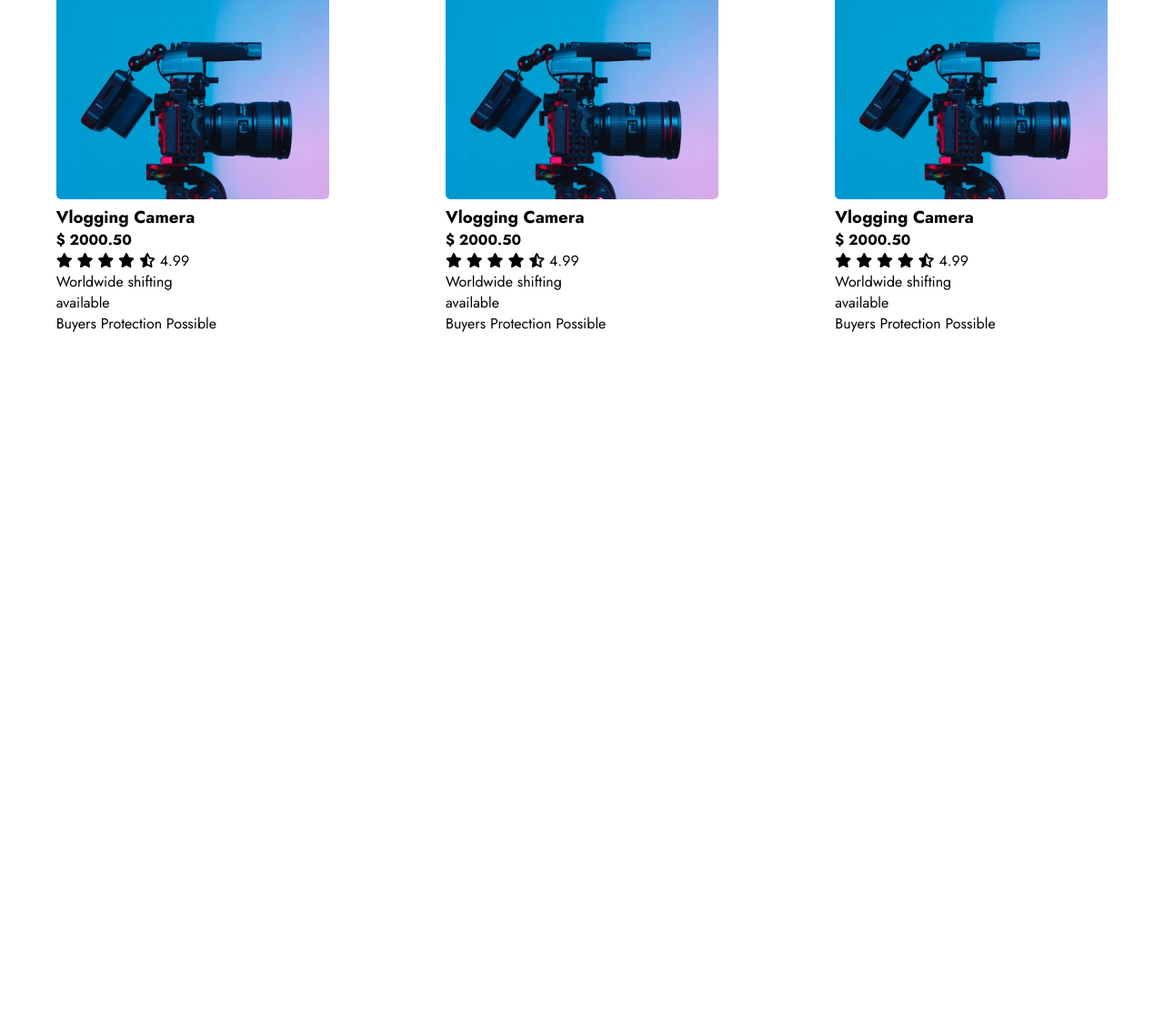
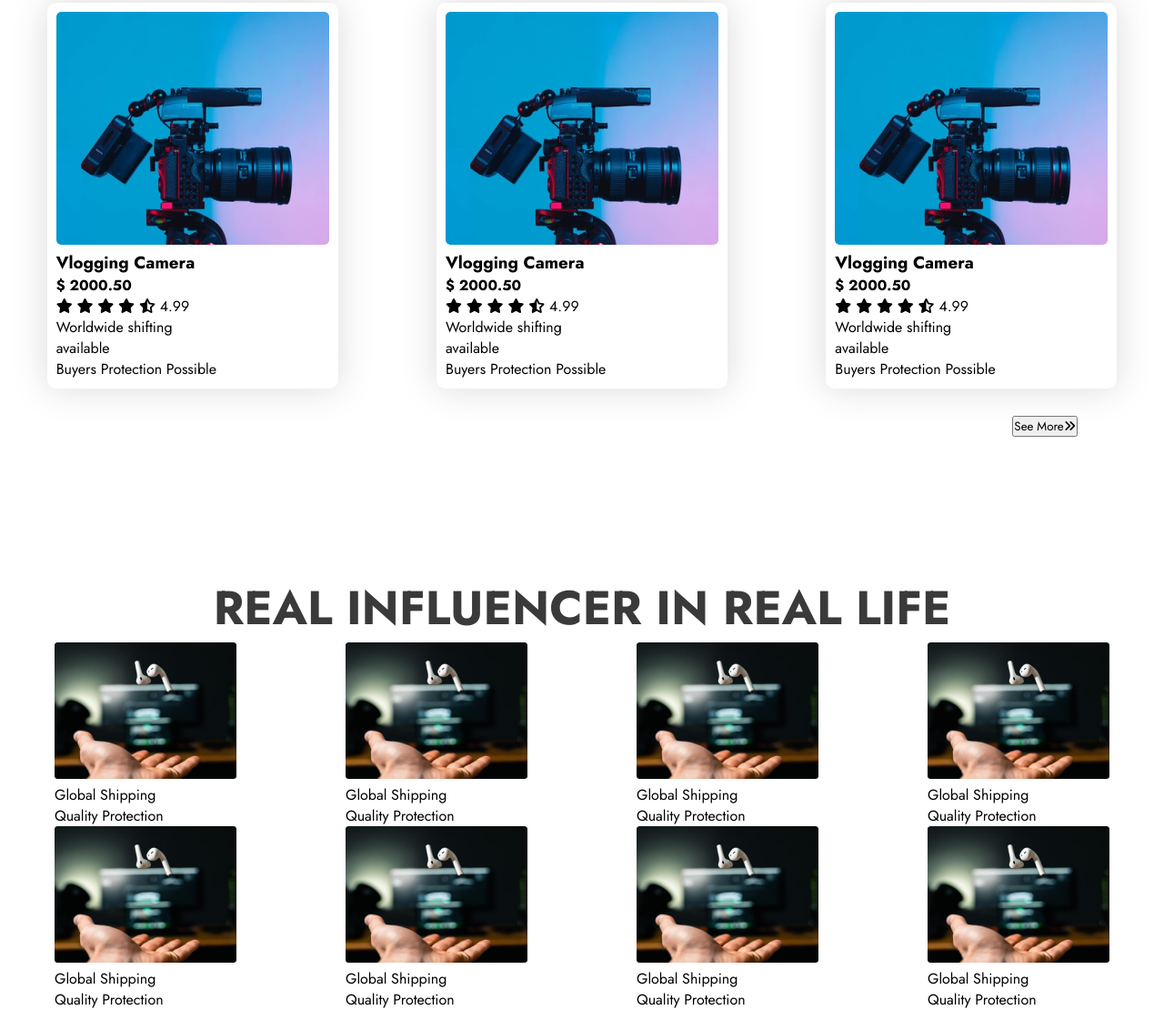
Before and after one commit to MK-Hasan-Mahdi/influencer-gear, a plain HTML site: page index.html in a window 1280 px wide. Shown: the part 1961-3071 px from the top of the page at 91% size. Before the commit the page ends 2328 px from the top, so only its background shows below. Drawn offline with Linux system fonts and the light colour scheme.

Commit message:
without footer

```diff
--- a/css/styles.css
+++ b/css/styles.css
@@ -141,3 +141,45 @@ header{
     height: 256px;
     border-radius: 5px;
 }
+
+.collection-banner img:hover{
+    /* transform: scale(1.3,1.3);
+    transition: .5s transform; */
+    filter: drop-shadow(4px 4px 6px gray);
+    transform: scale(1.1);
+}
+
+.collection{
+    background: #FFFFFF;
+    padding: 10px;
+    border-radius: 10px;
+    box-shadow: 0px 0px 40px rgba(0, 0, 0, 0.15);
+}
+
+.seemore-button{
+    display: flex;
+    justify-content: flex-end;
+    margin-top: 30px;
+    margin-right: 95px;
+}
+
+/* followus gallery */
+
+.followus-area{
+    margin-top: 150px;
+}
+
+.followus-area h2{
+    text-align: center;
+}
+
+.img-item img{
+    width: 200px;
+    height: 150px;
+}
+
+.followus-gallery{
+    display: grid;
+    grid-template-columns: repeat(4, 1fr);
+    justify-items: center;
+}
--- a/index.html
+++ b/index.html
@@ -259,9 +259,46 @@
                         </div>
                     </div>
                 </div>
-
+            </div>
+            <div class="seemore-button">
+                <button>See More<span><i class="fas fa-angle-double-right"></i></span>
+                </button>
             </div>
         </section>
+
+        <!-- follow us area start -->
+
+        <section class="followus-area">
+            <h2 class="section-title">REAL INFLUENCER IN REAL LIFE</h2>
+
+            <div class="followus-gallery">
+                <div class="img-item"><img src="images/airpod.png" alt="">
+                    <p>Global Shipping <br> Quality Protection</p>
+                </div>
+                <div class="img-item"><img src="images/airpod.png" alt="">
+                    <p>Global Shipping <br> Quality Protection</p>
+                </div>
+                <div class="img-item"><img src="images/airpod.png" alt="">
+                    <p>Global Shipping <br> Quality Protection</p>
+                </div>
+                <div class="img-item"><img src="images/airpod.png" alt="">
+                    <p>Global Shipping <br> Quality Protection</p>
+                </div>
+                <div class="img-item"><img src="images/airpod.png" alt="">
+                    <p>Global Shipping <br> Quality Protection</p>
+                </div>
+                <div class="img-item"><img src="images/airpod.png" alt="">
+                    <p>Global Shipping <br> Quality Protection</p>
+                </div>
+                <div class="img-item"><img src="images/airpod.png" alt="">
+                    <p>Global Shipping <br> Quality Protection</p>
+                </div>
+                <div class="img-item"><img src="images/airpod.png" alt="">
+                    <p>Global Shipping <br> Quality Protection</p>
+                </div>
+            </div>
+        </section>
+
     </main>
 </body>
 
```
